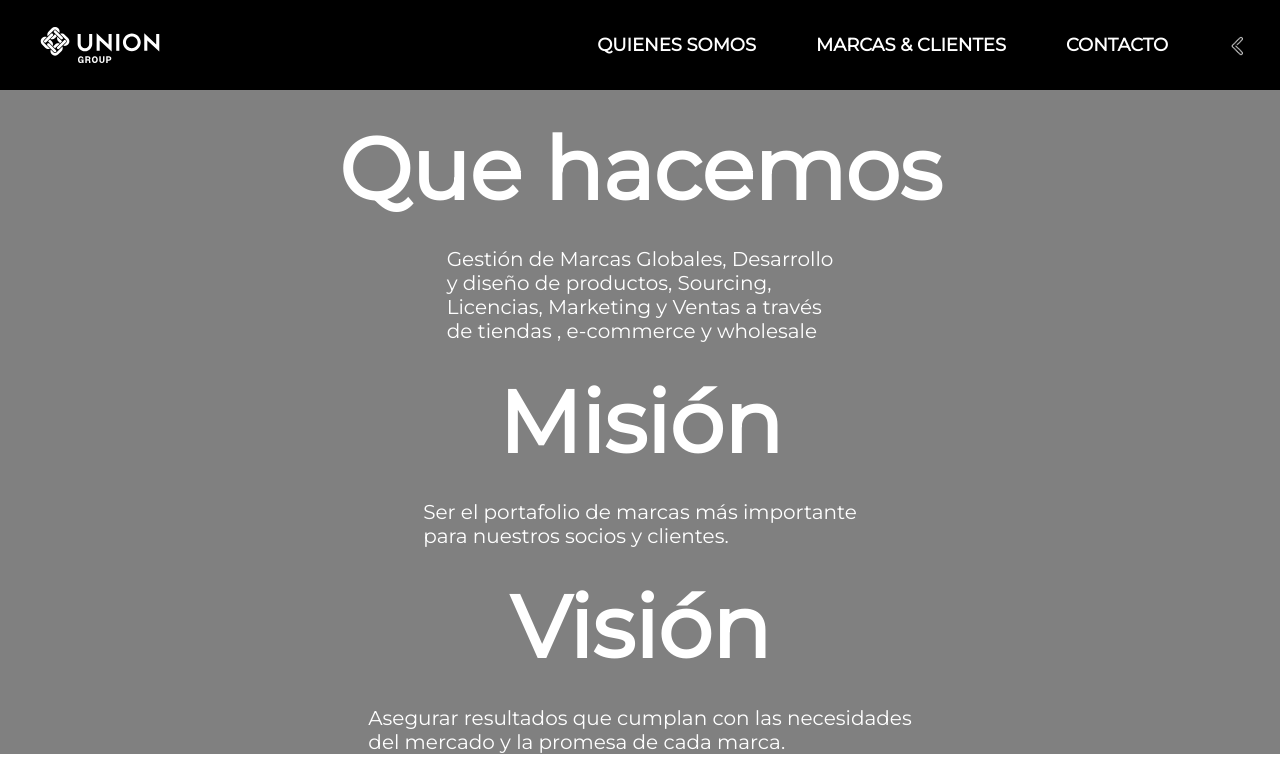
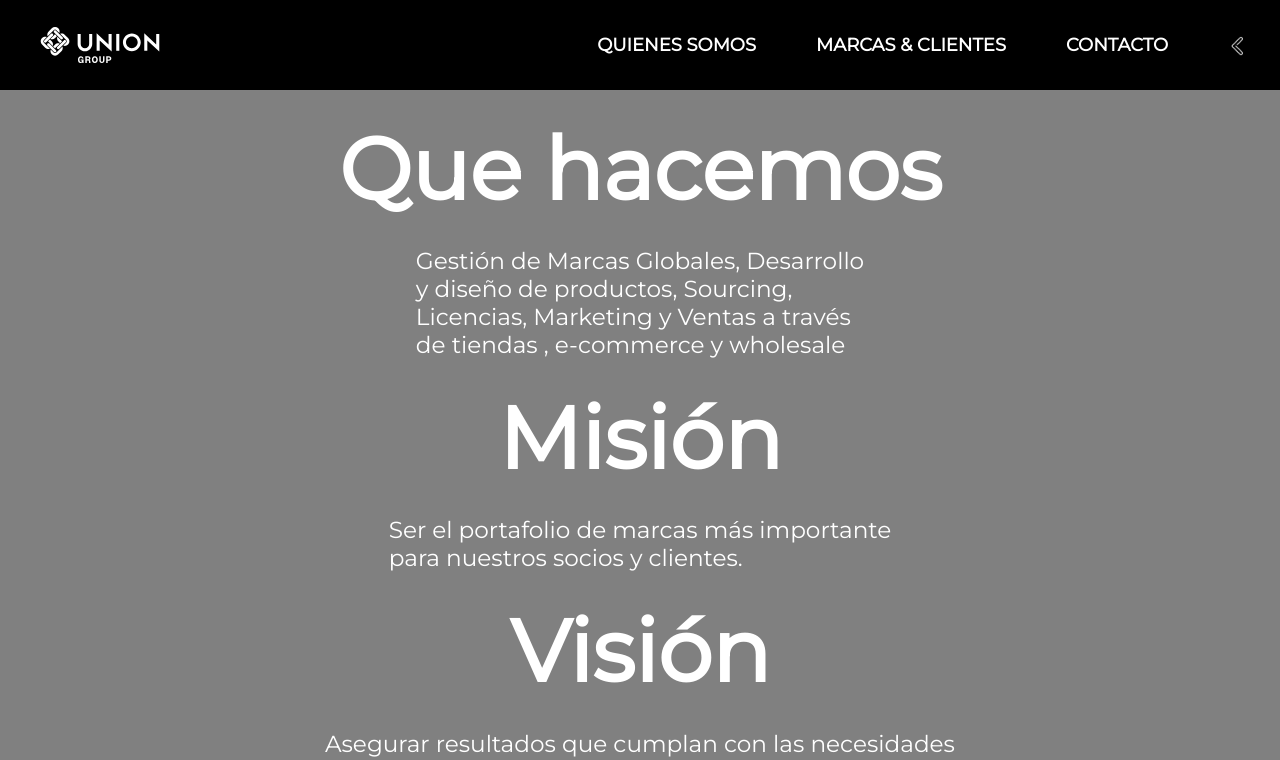
Before and after one commit to kevingiba06/UNIONGROUP, a React (Create React App) app: page /que-hacemos in a window 1280 px wide. Shown: the top 760 px of the page. Built offline with nearby package versions, Linux system fonts and the light colour scheme.

Commit message:
Texto autoajustable

```diff
--- a/src/marcasyclientes.css
+++ b/src/marcasyclientes.css
@@ -57,14 +57,14 @@
 
 .marcas {
   display: flex;
-  font-size: 60px;
+  font-size: 1000%;
   color: #fff;
   margin: 2%;
 }
 
 .info {
   display: flex;
-  font-size: 20px;
+  font-size: 145%;
   color: #fff;
   text-align: left;
 }
```
